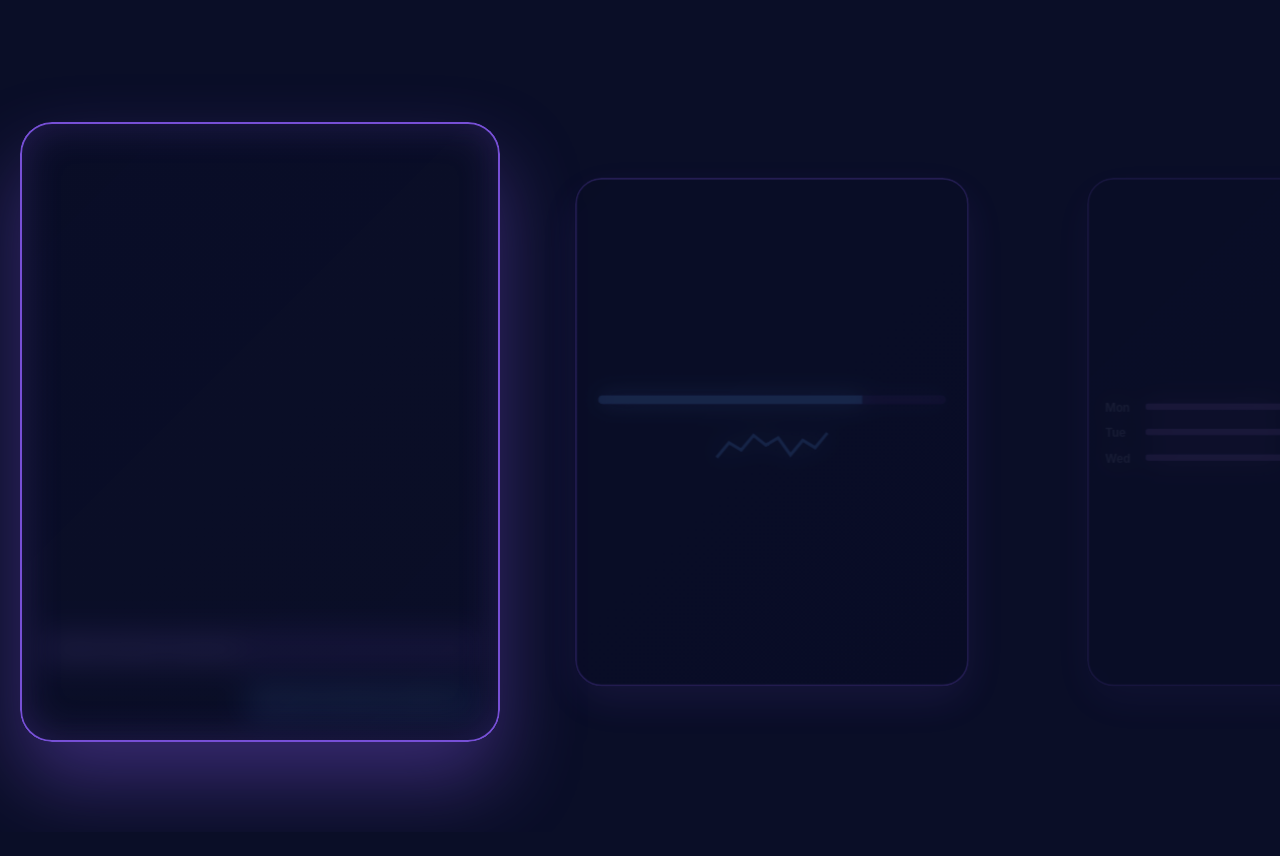
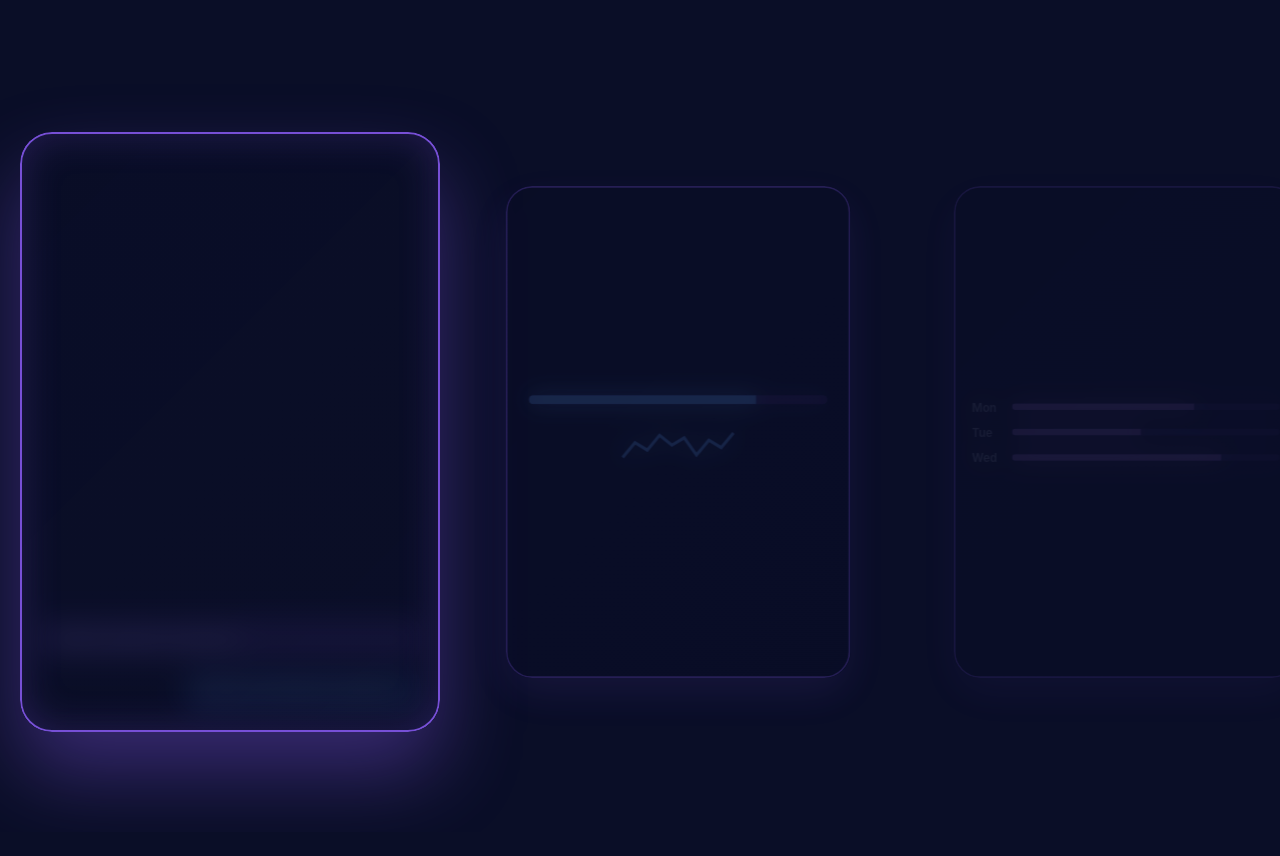
Before and after one commit to emmagreat49-glitch/ilearn-nextjs, a Next.js app: page / in a window 1280 px wide. Shown: the part 1200-2056 px from the top of the page. Built offline with nearby package versions, Linux system fonts and the light colour scheme.

Commit message:
adjust: smaller feature cards - better visibility

```diff
--- a/app/page.tsx
+++ b/app/page.tsx
@@ -129,7 +129,7 @@ function HorizontalFeaturesSection({ scrollY }: { scrollY: number }) {
   return (
     <section style={{ position: 'relative', height: '600vh', zIndex: 2 }}>
       <div style={{ position: 'sticky', top: 0, height: '100vh', overflow: 'hidden', display: 'flex', alignItems: 'center', padding: '0 20px' }}>
-        <div style={{ display: 'flex', gap: '32px', width: 'fit-content', transform: `translateX(${scrollAmount}px)`, transition: 'transform 0.05s linear' }}>
+        <div style={{ display: 'flex', gap: '28px', width: 'fit-content', transform: `translateX(${scrollAmount}px)`, transition: 'transform 0.05s linear' }}>
           {features.map((f, i) => (
             <FeatureCard key={i} title={f.title} desc={f.desc} preview={getPreview(i)} progress={progress} index={i} total={features.length} />
           ))}
@@ -159,8 +159,8 @@ function FeatureCard({ title, desc, preview, progress, index, total }: any) {
 
   return (
     <div style={{
-      minWidth: '480px',
-      height: '620px',
+      minWidth: '420px',
+      height: '600px',
       position: 'relative',
       borderRadius: '32px',
       overflow: 'hidden',
```
